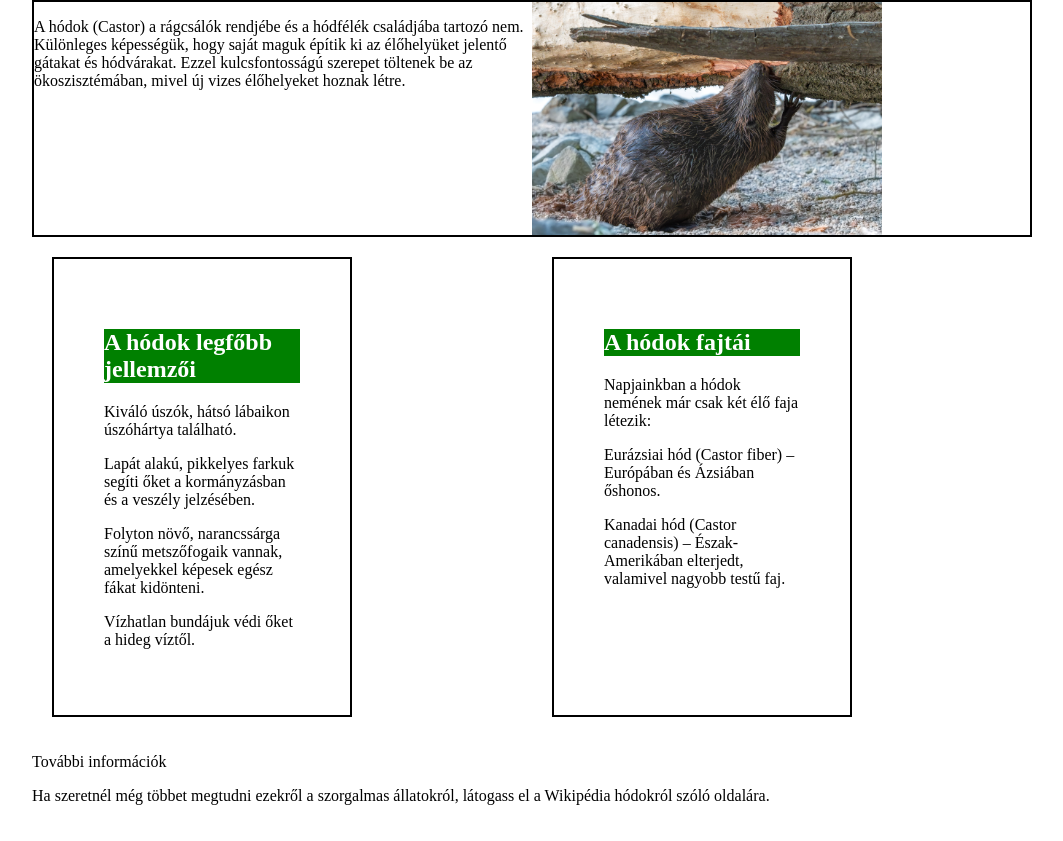
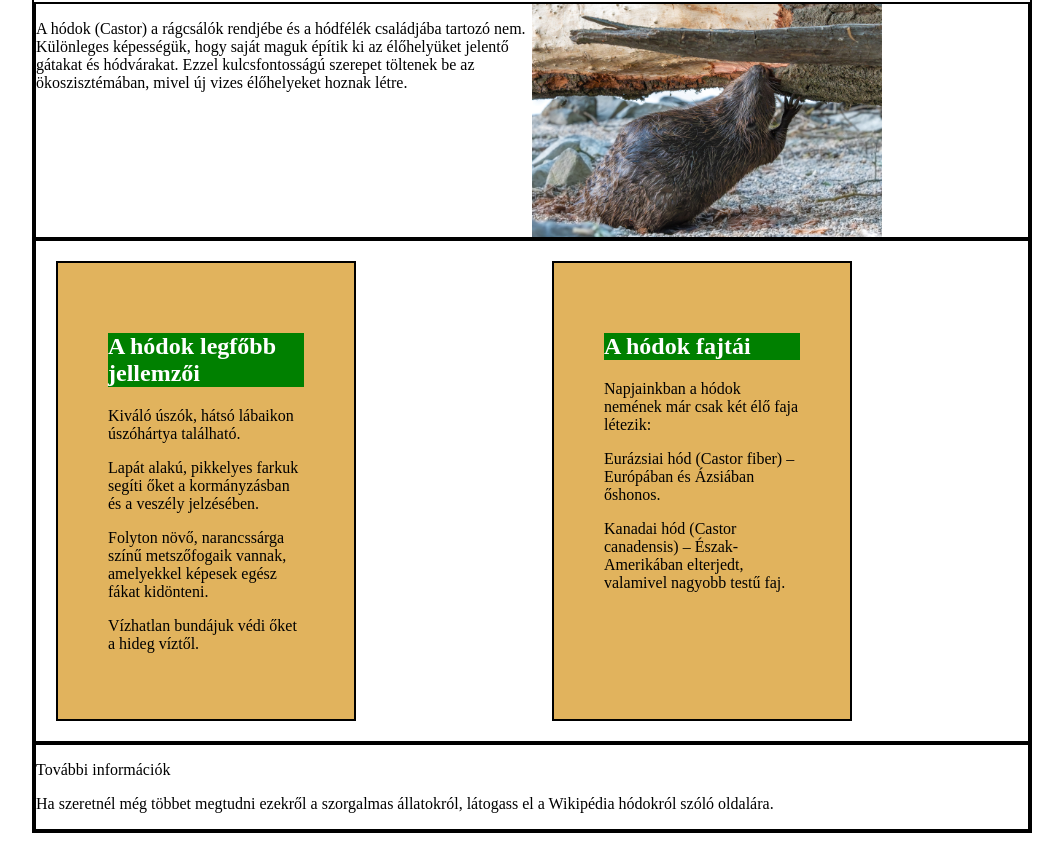
Before and after one commit to doczybarni/doczy_barnabas_gyakorlas2, a plain HTML site: page index.html in a window 1280 px wide. Shown: the part 108-949 px from the top of the page, without its empty margins (108-1171 px from the left). Drawn offline with Linux system fonts and the light colour scheme.

Commit message:
css folytatas

```diff
--- a/stilus.css
+++ b/stilus.css
@@ -6,6 +6,7 @@ h1{
 main{
     max-width: 1000px;
     margin: auto;
+    border: 2px solid black;
 }
 
 nav{
@@ -33,6 +34,7 @@ img{
     border: 2px solid black;
     padding: 50px;
     margin: 20px;
+    background-color: rgb(225, 179, 93);
 }
 
 
@@ -46,6 +48,11 @@ img{
 .tarolo{
     display: grid;
     grid-template-columns: 1fr 1fr;
+    border: 2px solid black;
+}
+
+footer{
+   border: 2px solid black;
 }
 
 *{
```
